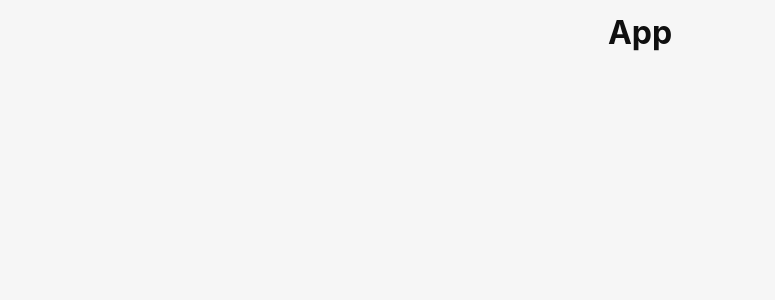
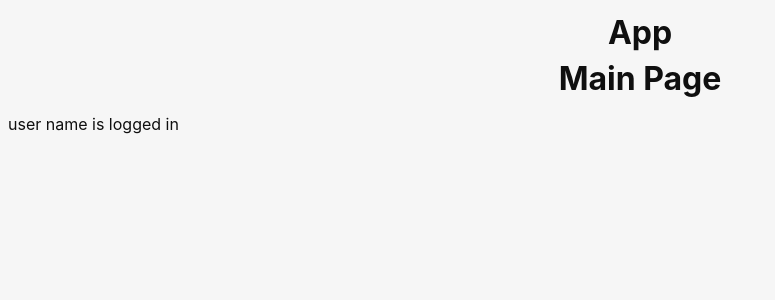
Before and after one commit to BVenom1/B-Line, a React (Vite) app in the folder client/: page / in a window 1280 px wide. Shown: the top 300 px of the page, without its empty margins (0-775 px from the left). Built offline with nearby package versions, Linux system fonts and the light colour scheme.

Commit message:
set up client app main page

```diff
--- a/client/src/App.tsx
+++ b/client/src/App.tsx
@@ -1,12 +1,18 @@
+import { useState } from "react";
 import "./App.css";
+import { UserModel } from "./components/interfaces";
+import MainPage from "./components/main page/MainPage";
 
 function App() {
 
-  return (
-    <div>
-      <h1>App</h1>
-    </div>
-  )
+    const [user, setUser] = useState<UserModel | null>(null)
+
+    return (
+        <div>
+            <h1>App</h1>
+            <MainPage user={{ user_name: "name" }} />
+        </div>
+    )
 
 }
 
--- /dev/null
+++ b/client/src/components/interfaces.ts
@@ -0,0 +1,9 @@
+export interface UserModel {
+    user_id?: Number,
+    user_name?: string,
+    email?: string,
+    status?: string,
+    is_verified?: boolean,
+    created_at?: Date,
+    verified_at?: Date
+}
--- /dev/null
+++ b/client/src/components/main page/MainPage.tsx
@@ -0,0 +1,19 @@
+import { UserModel } from '../interfaces'
+
+interface MainPageProps {
+    user?: UserModel,
+}
+
+const MainPage = ({ user }: MainPageProps) => {
+    return (
+        <div>
+            <h1>Main Page</h1>
+            {(user == undefined)
+                ? <p>user is not logged in</p>
+                : <p>user {user.user_name} is logged in</p>
+            }
+        </div>
+    )
+}
+
+export default MainPage
--- a/client/src/main.tsx
+++ b/client/src/main.tsx
@@ -3,7 +3,7 @@ import ReactDOM from "react-dom/client";
 import App from "./App";
 
 ReactDOM.createRoot(document.getElementById("root") as HTMLElement).render(
-  <React.StrictMode>
-    <App />
-  </React.StrictMode>,
+    <React.StrictMode>
+        <App />
+    </React.StrictMode>,
 );
```
Also changed, not shown: client/src/components/signup login/signup.tsx (added, +9 -0 lines).
